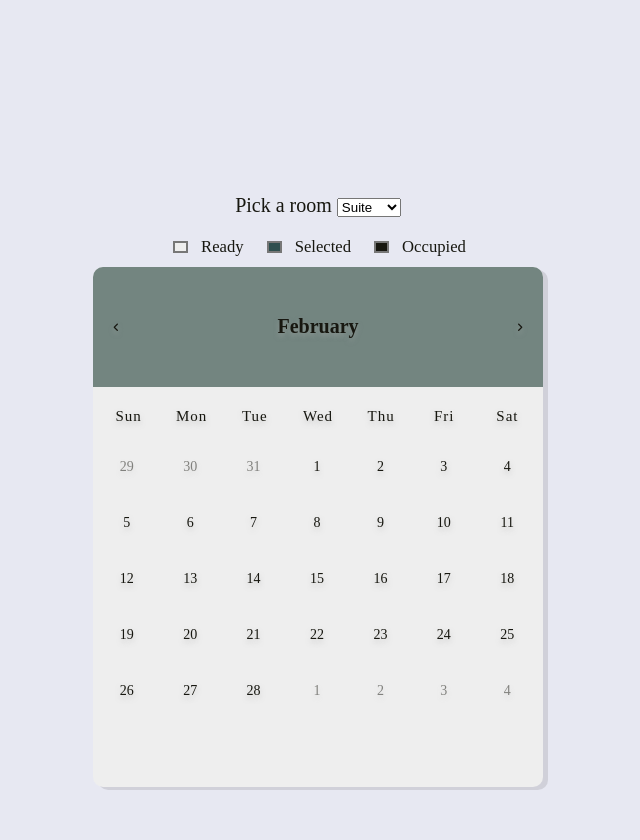
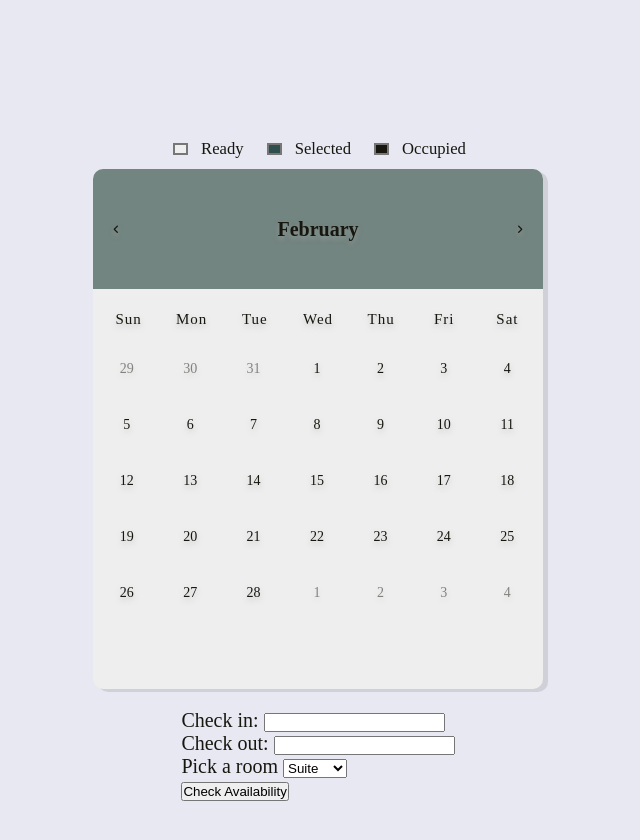
Before and after one commit to Giancarlo1021/LAGA_API_DEV, a plain HTML site: page src/main/resources/static/index.html in a window 1280 px wide. Shown: the whole page, without its empty margins (322-962 px from the left). Drawn offline with Linux system fonts and the light colour scheme.

Commit message:
working gui, in-sync with js file

```diff
--- a/src/main/resources/static/index.html
+++ b/src/main/resources/static/index.html
@@ -12,14 +12,7 @@
 
 
     <div class="container">
-      <div class="rooms-container">
-      <label>Pick a room</label>
-      <select id="room">
-        <option value="200">Suite</option>
-        <option value="150">Deluxe</option>
-        <option value="100">Basic</option>
-      </select>
-    </div>
+
 
     <ul class="showcase">
       <li>
@@ -55,11 +48,37 @@
             <div>Fri</div>
             <div>Sat</div>
         </div>
+
         <div class="days">
         </div>
+
+
+
       </div>
 
+      <form onsubmit="submitForm(event)" class="rooms-container">
+        <!-- date features can be put here-->
+        <!--
+        <label for="roomName">Room Name:</label>
+        <input type="text" id="roomName" name="roomName" required><br> -->
 
+        <!-- integrate js on selected buttons on calendar gui to autofill textboxes -->
+        <label>Check in: </label>
+        <input type="text" id="roomNumber" name="roomNumber" required>
+        <br>
+        <label>Check out: </label>
+        <input type="text" id="roomNumber" name="roomNumber" required>
+        <br>
+
+        <label for="roomName">Pick a room</label>
+        <select id="roomName" name="roomName" required>
+          <option value="Suite">Suite</option>
+          <option value="Deluxe">Deluxe</option>
+          <option value="Basic">Basic</option>
+        </select> <br>
+
+        <button type="submit">Check Availability</button>
+      </form>
 
 
     </div>
```
